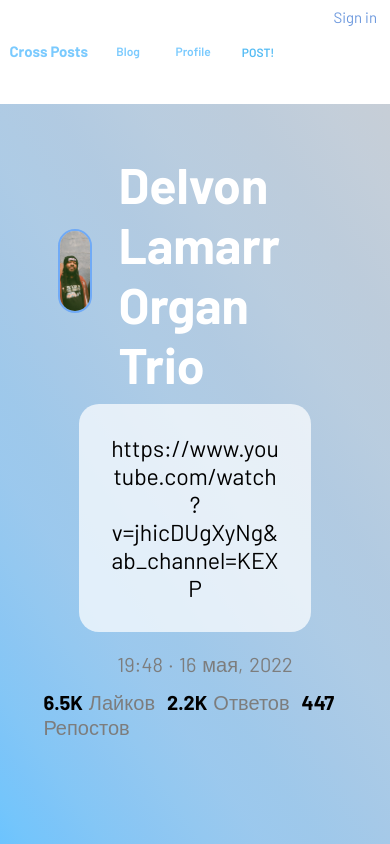
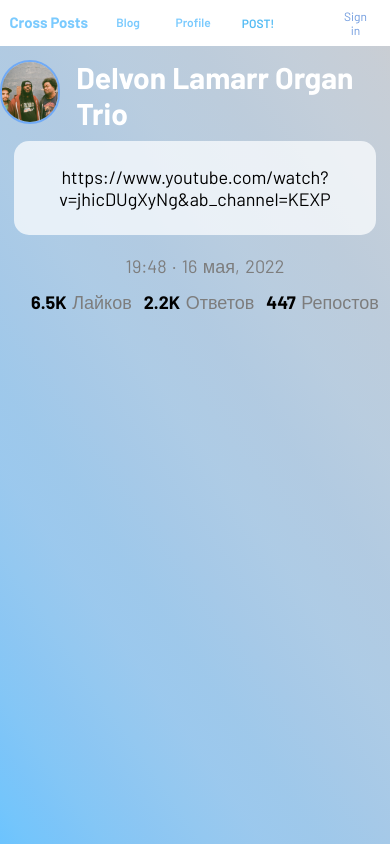
Before and after one commit to bboddyya/CrossPosts, a React (Create React App) app: page /tasks/1234123 in a window 390 px wide. Built offline with nearby package versions, Linux system fonts and the light colour scheme.

Commit message:
Адаптив done

```diff
--- a/src/Login/Login.css
+++ b/src/Login/Login.css
@@ -84,4 +84,12 @@
     font-weight: 300;
     font-size: 15px;
   }
+
+  .signIn {
+    position: absolute;
+    font-size: 12px;
+    top: 1px;
+    right: 10px;
+    text-align: center;
+  }
 }
--- a/src/Pages/Credit/UI/Input.css
+++ b/src/Pages/Credit/UI/Input.css
@@ -97,6 +97,19 @@
   color: white;
 }
 
+@media (max-width: 1157px) {
+  .input {
+    width: 100%;
+    min-height: 100%;
+  }
+
+  .inputPost {
+    min-height: 255px;
+    width: 70%;
+    padding: 15px;
+  }
+}
+
 @media (max-width: 793px) {
   .input {
     width: 100%;
@@ -109,3 +122,45 @@
     padding: 15px;
   }
 }
+
+@media (max-width: 565px) {
+  .input {
+    width: 100%;
+    min-height: 100%;
+  }
+
+  .inputPost {
+    min-height: 255px;
+    width: 80%;
+    padding: 15px;
+  }
+
+  textarea {
+    height: 40%;
+    width: 90%;
+    margin-bottom: 30px;
+    font-size: 25px;
+    word-wrap: break-word;
+    background-color: rgb(227, 230, 232);
+    word-wrap: break-word;
+    resize: none;
+    font-size: 25px;
+  }
+  button {
+    width: 40%;
+    height: 20%;
+    display: block;
+    padding: 1.5rem 2rem;
+    transform: translate3d(-4px, -4px, 0);
+    transition: transform 0.3s cubic-bezier(0.7, 0, 0.2, 1);
+    background: rgb(108, 196, 254, 0.9);
+    font-weight: 700;
+    padding: 0;
+    box-shadow: 7px 4px 5px 3px rgba(91, 93, 96, 0.23);
+    color: white;
+    border: none;
+    font-family: "Lato", sans-serif;
+    font-size: 20px;
+    cursor: pointer;
+  }
+}
--- a/src/Pages/Profile/Profile.css
+++ b/src/Pages/Profile/Profile.css
@@ -94,3 +94,38 @@
     color: white;
   }
 }
+
+@media (max-width: 430px) {
+  .avatar {
+    margin-right: 10px;
+    border: 2px solid white;
+    border-radius: 50%;
+    padding: 20px;
+    cursor: pointer;
+    transition: all 0.3s ease;
+  }
+
+  .lnr-user {
+    font-size: 25px;
+    color: white;
+  }
+
+  .nameInput {
+    outline: 0;
+    border: none;
+    width: 80%;
+    height: 30px;
+    font-size: 20px;
+    color: white;
+    border: none;
+    border-bottom: 1px rgb(255, 255, 255) solid;
+  }
+
+  .lnr-checkmark-circle {
+    font-size: 25px;
+    color: white;
+    margin-left: 4px;
+    cursor: pointer;
+    transition: all 0.3s ease-out;
+  }
+}
--- a/src/Pages/SinglePost/SinglePost.css
+++ b/src/Pages/SinglePost/SinglePost.css
@@ -59,3 +59,111 @@
   margin-bottom: 13px;
   font-size: 20px;
 }
+
+@media (max-width: 793px) {
+  .singlePostWrapper {
+    display: flex;
+    flex-direction: column;
+    align-items: center;
+    justify-content: start;
+    padding-bottom: 30px;
+    min-width: 100%;
+    min-height: 100%;
+  }
+
+  .singlePostHeader {
+    width: 100%;
+    margin-top: 30px;
+  }
+
+  .singlePostPhoto {
+    width: 70px;
+    height: 70px;
+    margin-right: 30px;
+    margin-bottom: 10px;
+  }
+
+  .singlePostName {
+    font-size: 35px;
+    font-weight: 700;
+  }
+
+  .singlePostTitle {
+    max-width: 80%;
+    min-width: 300px;
+    font-size: 20px;
+    border-radius: 15px;
+    padding: 25px;
+    margin-bottom: 20px;
+  }
+
+  .singlePostWrapper .likesShareRepost {
+    word-spacing: 2px;
+    margin-left: 20px;
+    color: rgb(125, 125, 125);
+    font-weight: 300;
+    font-size: 18px;
+  }
+
+  .singlePostWrapper .postDate {
+    margin-left: 20px;
+    word-spacing: 2px;
+    color: rgb(125, 125, 125);
+    margin-bottom: 13px;
+    font-size: 18px;
+  }
+}
+
+@media (max-width: 445px) {
+  .singlePostWrapper {
+    display: flex;
+    flex-direction: column;
+    align-items: center;
+    justify-content: start;
+    padding-bottom: 30px;
+    min-width: 100%;
+    min-height: 100%;
+  }
+
+  .singlePostHeader {
+    width: 100%;
+    margin-top: 13px;
+  }
+
+  .singlePostPhoto {
+    width: 60px;
+    height: 60px;
+    margin-right: 20px;
+    margin-bottom: 10px;
+  }
+
+  .singlePostName {
+    font-size: 30px;
+    font-weight: 700;
+  }
+
+  .singlePostTitle {
+    max-width: 80%;
+    min-width: 300px;
+    font-size: 18px;
+    border-radius: 15px;
+    padding: 25px;
+    margin-bottom: 20px;
+  }
+
+  .singlePostWrapper .likesShareRepost {
+    word-spacing: 2px;
+    margin-left: 20px;
+    color: rgb(125, 125, 125);
+    font-weight: 300;
+    font-size: 18px;
+  }
+
+  .singlePostWrapper .postDate {
+    margin-left: 20px;
+    word-spacing: 2px;
+    color: rgb(125, 125, 125);
+    margin-bottom: 13px;
+    font-size: 18px;
+  }
+}
```
